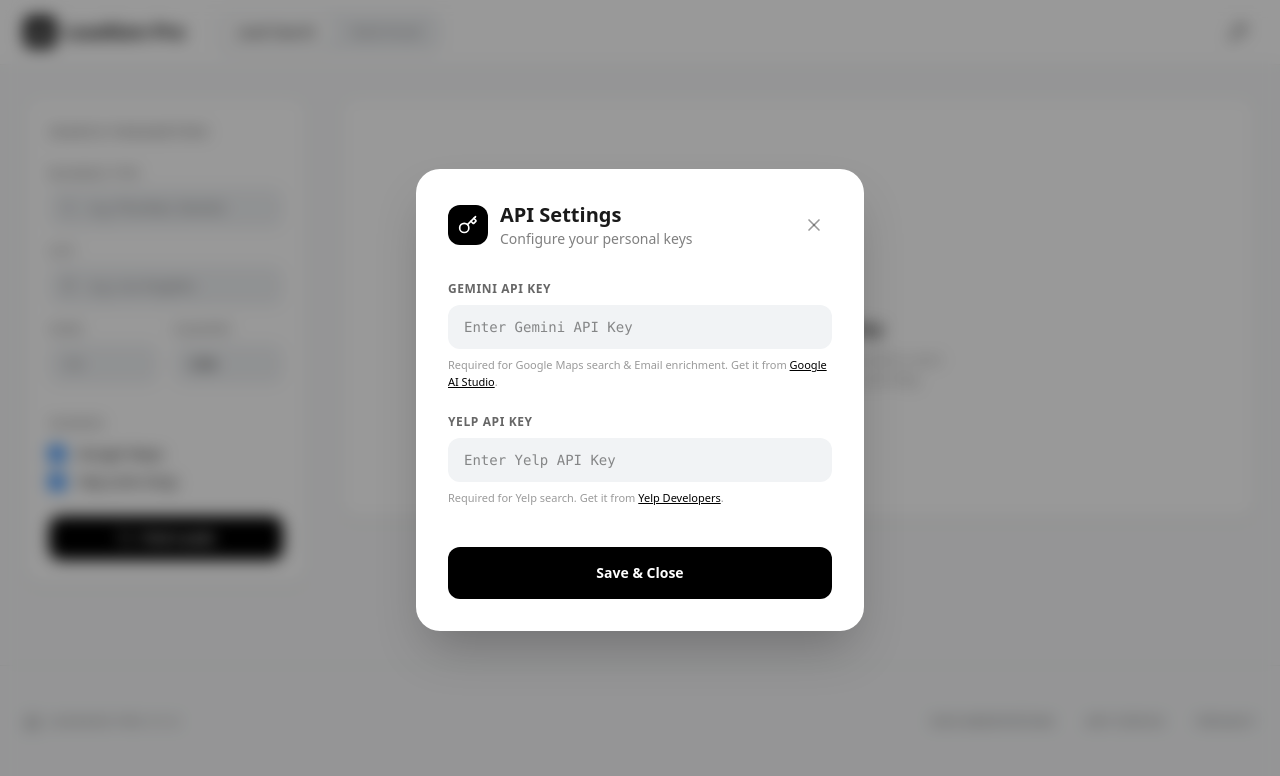
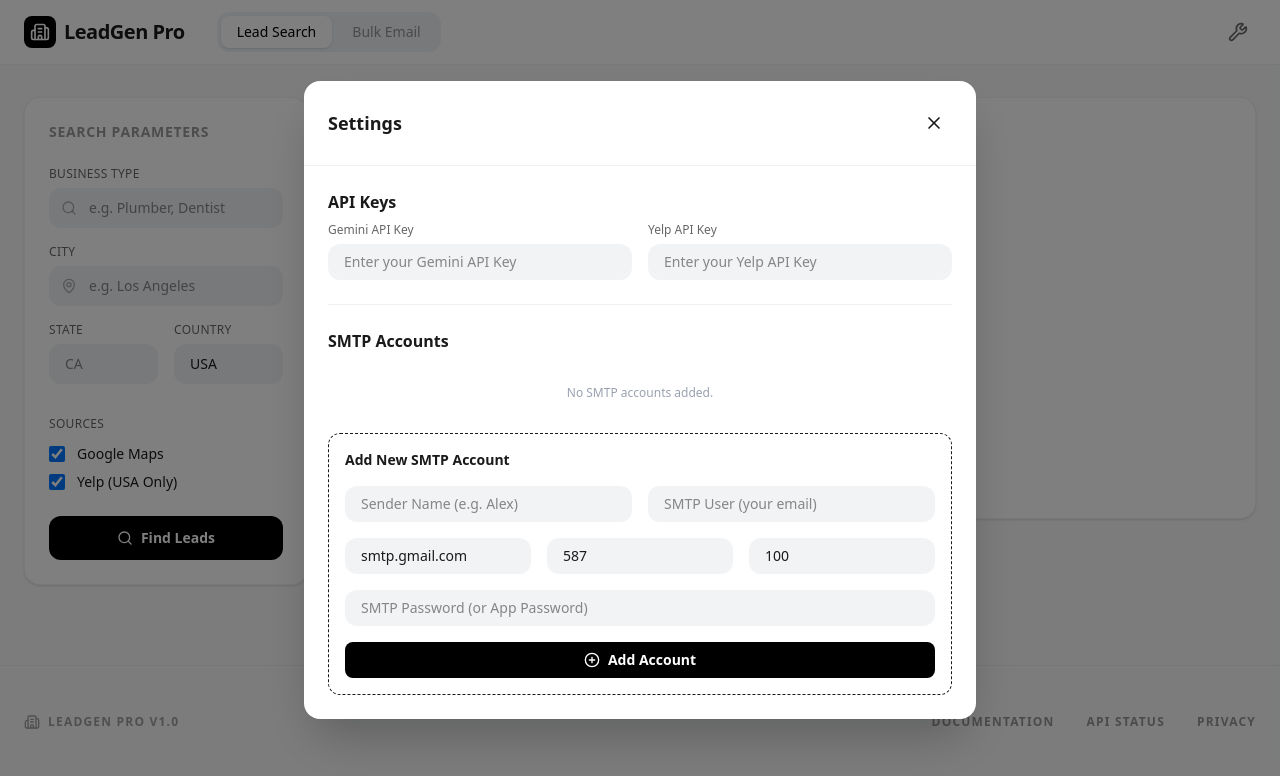
Before and after one commit to automationhubbd24-sys/leadGenV2, a React (Vite) app: page / in a window 1280 px wide. Both pictures are taken after a click on the button "Settings". Shown: the top 776 px of the page. Built offline with nearby package versions, Linux system fonts and the light colour scheme.

Commit message:
Fix: Implement correct Settings modal and reliable state persistence

```diff
--- a/src/App.tsx
+++ b/src/App.tsx
@@ -39,6 +39,21 @@
   return twMerge(clsx(inputs));
 }
 
+function useStickyState<T>(defaultValue: T, key: string): [T, React.Dispatch<React.SetStateAction<T>>] {
+  const [value, setValue] = useState<T>(() => {
+    const stickyValue = window.localStorage.getItem(key);
+    return stickyValue !== null
+      ? JSON.parse(stickyValue)
+      : defaultValue;
+  });
+
+  useEffect(() => {
+    window.localStorage.setItem(key, JSON.stringify(value));
+  }, [key, value]);
+
+  return [value, setValue];
+}
+
 export default function App() {
   const [params, setParams] = useState<SearchParams>({
     query: '',
@@ -56,14 +71,10 @@
   const [isEnriching, setIsEnriching] = useState<string | null>(null);
   const [error, setError] = useState<string | null>(null);
   const [showSettings, setShowSettings] = useState(false);
-  const [activeTab, setActiveTab] = useState<'search' | 'email'>('search');
-
-  useEffect(() => {
-    localStorage.setItem('activeTab', activeTab);
-  }, [activeTab]);
+  const [activeTab, setActiveTab] = useStickyState<'search' | 'email'>('search', 'activeTab');
 
   // SMTP States
-  const [smtps, setSmtps] = useState<any[]>([]);
+  const [smtps, setSmtps] = useStickyState<any[]>([], 'smtps');
   const [newSmtp, setNewSmtp] = useState({ host: 'smtp.gmail.com', port: 587, user: '', pass: '', senderName: '', dailyLimit: 100 });
 
   // Campaign States
@@ -73,17 +84,6 @@
   const fileInputRef = useRef<HTMLInputElement>(null);
   const [job, setJob] = useState<any>(null);
   const [isCampaignRunning, setIsCampaignRunning] = useState(false);
-
-  useEffect(() => {
-    const savedSmtps = localStorage.getItem('smtps');
-    if (savedSmtps) {
-      setSmtps(JSON.parse(savedSmtps));
-    }
-  }, []);
-
-  useEffect(() => {
-    localStorage.setItem('smtps', JSON.stringify(smtps));
-  }, [smtps]);
 
   // Poll for job status
   useEffect(() => {
@@ -108,15 +108,10 @@
   }, [job]);
 
 
-  const [apiKeys, setApiKeys] = useState({
-    gemini: localStorage.getItem('GEMINI_API_KEY') || '',
-    yelp: localStorage.getItem('YELP_API_KEY') || ''
-  });
-
-  useEffect(() => {
-    localStorage.setItem('GEMINI_API_KEY', apiKeys.gemini);
-    localStorage.setItem('YELP_API_KEY', apiKeys.yelp);
-  }, [apiKeys]);
+  const [apiKeys, setApiKeys] = useStickyState({
+    gemini: '',
+    yelp: ''
+  }, 'apiKeys');
 
   const handleAddSmtp = () => {
     if (newSmtp.user && newSmtp.pass && newSmtp.host && newSmtp.senderName) {
@@ -660,79 +655,131 @@
       {/* Settings Modal */}
       <AnimatePresence>
         {showSettings && (
-          <div className="fixed inset-0 z-[100] flex items-center justify-center p-4">
           <motion.div
             initial={{ opacity: 0 }}
             animate={{ opacity: 1 }}
             exit={{ opacity: 0 }}
+            className="fixed inset-0 bg-black/50 z-50 flex items-center justify-center p-4"
             onClick={() => setShowSettings(false)}
-              className="absolute inset-0 bg-black/40 backdrop-blur-sm"
-            />
+          >
             <motion.div
-              initial={{ opacity: 0, scale: 0.95, y: 20 }}
-              animate={{ opacity: 1, scale: 1, y: 0 }}
-              exit={{ opacity: 0, scale: 0.95, y: 20 }}
-              className="relative w-full max-w-md bg-white rounded-3xl shadow-2xl overflow-hidden"
+              initial={{ scale: 0.95, y: 20 }}
+              animate={{ scale: 1, y: 0 }}
+              exit={{ scale: 0.95, y: 20 }}
+              className="bg-white rounded-2xl shadow-2xl w-full max-w-2xl overflow-hidden"
+              onClick={e => e.stopPropagation()}
             >
-              <div className="p-8">
-                <div className="flex items-center justify-between mb-8">
-                  <div className="flex items-center gap-3">
-                    <div className="w-10 h-10 bg-black rounded-xl flex items-center justify-center">
-                      <Key className="text-white w-5 h-5" />
-                    </div>
-                    <div>
-                      <h2 className="text-xl font-bold">API Settings</h2>
-                      <p className="text-sm text-black/50">Configure your personal keys</p>
-                    </div>
-                  </div>
-                  <button
-                    onClick={() => setShowSettings(false)}
-                    className="p-2 hover:bg-black/5 rounded-full transition-colors"
-                  >
-                    <X className="w-5 h-5 text-black/40" />
+              <div className="p-6 border-b border-black/5 flex items-center justify-between">
+                <h2 className="text-lg font-bold">Settings</h2>
+                <button onClick={() => setShowSettings(false)} className="p-2 hover:bg-black/5 rounded-lg">
+                  <X className="w-5 h-5" />
                 </button>
               </div>
-
-                <div className="space-y-6">
+              <div className="p-6 space-y-6 max-h-[70vh] overflow-y-auto">
+                <div className="space-y-2">
+                  <h3 className="font-semibold">API Keys</h3>
+                  <div className="grid grid-cols-1 md:grid-cols-2 gap-4">
                     <div>
-                    <label className="block text-xs font-semibold text-black/60 mb-2 uppercase tracking-wider">Gemini API Key</label>
+                      <label className="block text-xs font-medium text-black/60 mb-1.5">Gemini API Key</label>
                       <input
                         type="password"
-                      placeholder="Enter Gemini API Key"
-                      className="w-full px-4 py-3 bg-[#F1F3F5] border-none rounded-xl text-sm focus:ring-2 focus:ring-black/5 transition-all font-mono"
+                        placeholder="Enter your Gemini API Key"
+                        className="w-full px-4 py-2 bg-[#F1F3F5] border-none rounded-xl text-sm"
                         value={apiKeys.gemini}
                         onChange={e => setApiKeys(k => ({ ...k, gemini: e.target.value }))}
                       />
-                    <p className="mt-2 text-[11px] text-black/40">
-                      Required for Google Maps search & Email enrichment.
-                      Get it from <a href="https://aistudio.google.com/app/apikey" target="blank" rel="noopener noreferrer" className="text-black underline">Google AI Studio</a>.
-                    </p>
                     </div>
-
                     <div>
-                    <label className="block text-xs font-semibold text-black/60 mb-2 uppercase tracking-wider">Yelp API Key</label>
+                      <label className="block text-xs font-medium text-black/60 mb-1.5">Yelp API Key</label>
                       <input
                         type="password"
-                      placeholder="Enter Yelp API Key"
-                      className="w-full px-4 py-3 bg-[#F1F3F5] border-none rounded-xl text-sm focus:ring-2 focus:ring-black/5 transition-all font-mono"
+                        placeholder="Enter your Yelp API Key"
+                        className="w-full px-4 py-2 bg-[#F1F3F5] border-none rounded-xl text-sm"
                         value={apiKeys.yelp}
                         onChange={e => setApiKeys(k => ({ ...k, yelp: e.target.value }))}
                       />
-                    <p className="mt-2 text-[11px] text-black/40">
-                      Required for Yelp search. Get it from <a href="https://www.yelp.com/developers/v3/manage_app" target="blank" rel="noopener noreferrer" className="text-black underline">Yelp Developers</a>.
-                    </p>
+                    </div>
+                  </div>
                 </div>
 
-                  <button
-                    onClick={() => setShowSettings(false)}
-                    className="w-full py-4 bg-black text-white rounded-xl text-sm font-bold hover:bg-black/80 transition-all mt-4"
-                  >
-                    Save & Close
+                <div className="border-t border-black/5 pt-6 space-y-4">
+                  <h3 className="font-semibold">SMTP Accounts</h3>
+                  <div className="space-y-2">
+                    {smtps.map(smtp => (
+                      <div key={smtp.id} className="flex items-center gap-4 p-3 bg-gray-50 rounded-xl">
+                        <div className="w-8 h-8 bg-gray-200 rounded-lg flex items-center justify-center">
+                          <Mail className="w-4 h-4 text-gray-500" />
+                        </div>
+                        <div className="flex-grow">
+                          <p className="font-bold text-sm">{smtp.senderName} <span className="text-xs text-gray-500">({smtp.user})</span></p>
+                          <p className="text-xs text-gray-500">Host: {smtp.host}:{smtp.port} | Daily Limit: {smtp.dailyLimit}</p>
+                        </div>
+                        <button onClick={() => handleDeleteSmtp(smtp.id)} className="p-2 text-red-500 hover:bg-red-100 rounded-lg">
+                          <Trash2 className="w-4 h-4" />
+                        </button>
+                      </div>
+                    ))}
+                     {smtps.length === 0 && (
+                      <p className="text-center text-xs text-gray-400 py-4">No SMTP accounts added.</p>
+                    )}
+                  </div>
+                  <div className="p-4 border border-dashed rounded-xl space-y-4">
+                    <h4 className="font-semibold text-sm">Add New SMTP Account</h4>
+                    <div className="grid grid-cols-2 gap-4">
+                       <input
+                        type="text"
+                        placeholder="Sender Name (e.g. Alex)"
+                        className="w-full px-4 py-2 bg-[#F1F3F5] border-none rounded-xl text-sm"
+                        value={newSmtp.senderName}
+                        onChange={e => setNewSmtp(s => ({ ...s, senderName: e.target.value }))}
+                      />
+                       <input
+                        type="email"
+                        placeholder="SMTP User (your email)"
+                        className="w-full px-4 py-2 bg-[#F1F3F5] border-none rounded-xl text-sm"
+                        value={newSmtp.user}
+                        onChange={e => setNewSmtp(s => ({ ...s, user: e.target.value }))}
+                      />
+                    </div>
+                    <div className="grid grid-cols-3 gap-4">
+                      <input
+                        type="text"
+                        placeholder="SMTP Host"
+                        className="w-full px-4 py-2 bg-[#F1F3F5] border-none rounded-xl text-sm"
+                        value={newSmtp.host}
+                        onChange={e => setNewSmtp(s => ({ ...s, host: e.target.value }))}
+                      />
+                      <input
+                        type="number"
+                        placeholder="Port"
+                        className="w-full px-4 py-2 bg-[#F1F3F5] border-none rounded-xl text-sm"
+                        value={newSmtp.port}
+                        onChange={e => setNewSmtp(s => ({ ...s, port: parseInt(e.target.value) || 0 }))}
+                      />
+                       <input
+                        type="number"
+                        placeholder="Daily Limit"
+                        className="w-full px-4 py-2 bg-[#F1F3F5] border-none rounded-xl text-sm"
+                        value={newSmtp.dailyLimit}
+                        onChange={e => setNewSmtp(s => ({ ...s, dailyLimit: parseInt(e.target.value) || 0 }))}
+                      />
+                    </div>
+                     <input
+                        type="password"
+                        placeholder="SMTP Password (or App Password)"
+                        className="w-full px-4 py-2 bg-[#F1F3F5] border-none rounded-xl text-sm"
+                        value={newSmtp.pass}
+                        onChange={e => setNewSmtp(s => ({ ...s, pass: e.target.value }))}
+                      />
+                    <button onClick={handleAddSmtp} className="w-full py-2 bg-black text-white rounded-lg text-sm font-bold flex items-center justify-center gap-2">
+                      <PlusCircle className="w-4 h-4" />
+                      Add Account
                     </button>
                   </div>
                 </div>
+              </div>
             </motion.div>
-          </div>
+          </motion.div>
         )}
       </AnimatePresence>
 
```
Lines whose indentation alone changed are shown as unchanged.
